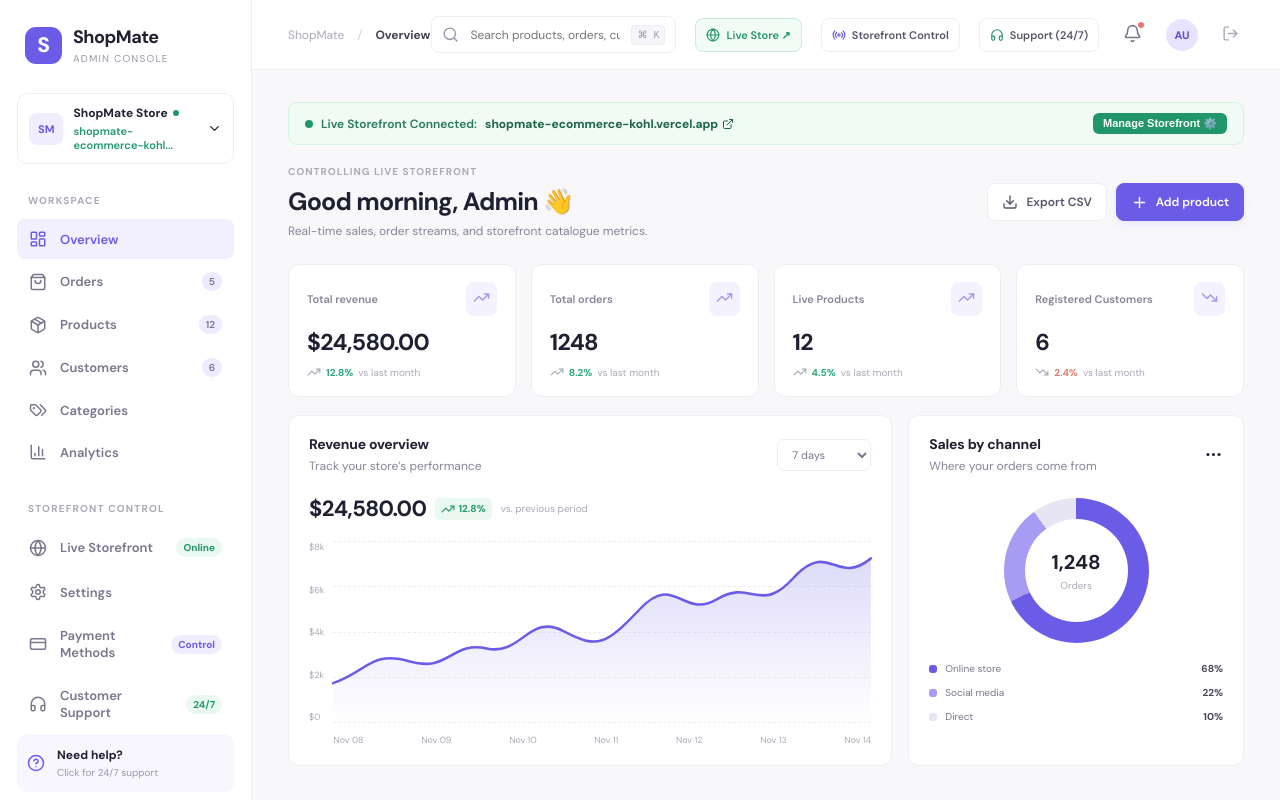
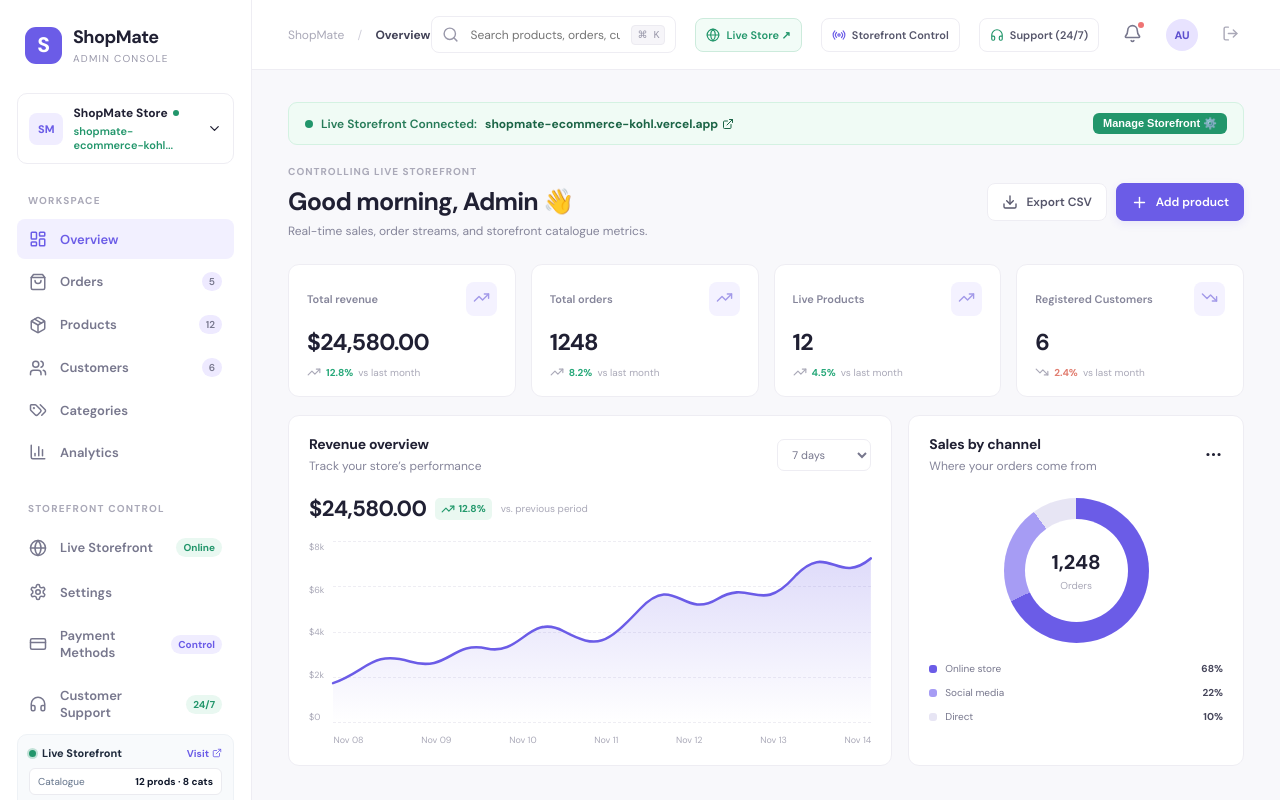
Before and after one commit to sazibkhan-me-6/shopmate-admin-panel, a Next.js app: page / in a window 1280 px wide. Both pictures are taken after a click on the button "⚡ One-Click Demo Sign In". Shown: the top 800 px of the page. Built offline with nearby package versions, Linux system fonts and the light colour scheme.

Commit message:
fix: remove Need Help button from sidebar and add Live Storefront sync widget to balance layout

```diff
--- a/app/globals.css
+++ b/app/globals.css
@@ -188,3 +188,22 @@
     opacity: 1;
   }
 }
+
+
+/* Sidebar Storefront Connection Card filling gap after removing Need Help */
+.sidebar-store-card {
+  background: #f8fafc;
+  border: 1px solid #eef2f6;
+  border-radius: 10px;
+  padding: 11px 11px;
+  margin-bottom: 14px;
+}
+.live-pulsing-dot {
+  width: 7px;
+  height: 7px;
+  border-radius: 50%;
+  background: #22966b;
+  box-shadow: 0 0 0 2px rgba(34, 150, 107, 0.25);
+  display: inline-block;
+  flex-shrink: 0;
+}
--- a/app/page.tsx
+++ b/app/page.tsx
@@ -880,23 +880,93 @@ export default function Home() {
         </button>
 
         <div className="sidebar-bottom">
-          <div
-            className="help"
-            onClick={() => setShowSupport(true)}
-            style={{ cursor: 'pointer' }}
-            title="Click to open Customer Support"
-          >
-            <CircleHelp size={18} />
-            <div>
-              <b>Need help?</b>
-              <small>Click for 24/7 support</small>
+          <div className="sidebar-store-card">
+            <div
+              style={{
+                display: 'flex',
+                alignItems: 'center',
+                justifyContent: 'space-between',
+                marginBottom: '8px',
+              }}
+            >
+              <div style={{ display: 'flex', alignItems: 'center', gap: '6px' }}>
+                <span className="live-pulsing-dot" />
+                <b style={{ fontSize: '11px', color: '#1e293b' }}>Live Storefront</b>
+              </div>
+              <a
+                href="https://shopmate-ecommerce-kohl.vercel.app/"
+                target="_blank"
+                rel="noreferrer"
+                style={{
+                  fontSize: '10px',
+                  color: '#6b5ce7',
+                  fontWeight: 700,
+                  display: 'flex',
+                  alignItems: 'center',
+                  gap: '3px',
+                  textDecoration: 'none',
+                }}
+                title="Open live website in a new tab"
+              >
+                Visit <ExternalLink size={10} />
+              </a>
             </div>
+            <div
+              style={{
+                fontSize: '10px',
+                color: '#64748b',
+                display: 'flex',
+                justifyContent: 'space-between',
+                padding: '6px 8px',
+                background: '#fff',
+                borderRadius: '6px',
+                border: '1px solid #ebebf0',
+              }}
+            >
+              <span>Catalogue</span>
+              <b style={{ color: '#0f172a' }}>
+                {products.length} prods · {categories.length} cats
+              </b>
+            </div>
+            <button
+              type="button"
+              onClick={() => setShowStorefrontControl(true)}
+              style={{
+                width: '100%',
+                marginTop: '8px',
+                padding: '7px 0',
+                fontSize: '11px',
+                fontWeight: 600,
+                color: '#6b5ce7',
+                background: '#f4f2ff',
+                border: '1px solid #e2ddfe',
+                borderRadius: '6px',
+                cursor: 'pointer',
+                display: 'flex',
+                alignItems: 'center',
+                justifyContent: 'center',
+                gap: '5px',
+                transition: 'all .15s',
+              }}
+            >
+              <Radio size={12} color="#6b5ce7" /> Storefront Hub
+            </button>
           </div>
+
           <div className="profile">
             <div className="avatar">{user.avatar}</div>
-            <div>
+            <div style={{ overflow: 'hidden', minWidth: 0 }}>
               <b>{user.name}</b>
-              <small>{user.email}</small>
+              <small
+                style={{
+                  display: 'block',
+                  whiteSpace: 'nowrap',
+                  overflow: 'hidden',
+                  textOverflow: 'ellipsis',
+                }}
+              >
+                {user.email}
+              </small>
             </div>
             <button
               className="logout-btn"
```
